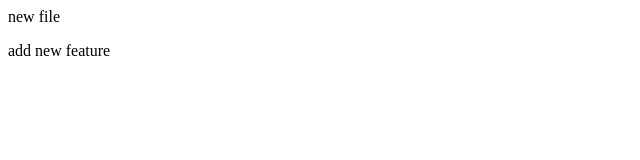
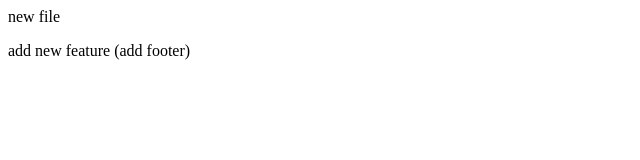
Before and after one commit to ayush-singh-dev/local-repo, a plain HTML site: page index.html in a window 1280 px wide. Shown: the full height of the page, 0-640 px from the left. Drawn offline with Linux system fonts and the light colour scheme.

```diff
--- a/index.html
+++ b/index.html
@@ -1,2 +1,2 @@
 <p>new file</p>
-<p>add new feature</p>
+<p>add new feature (add footer)</p>
```
